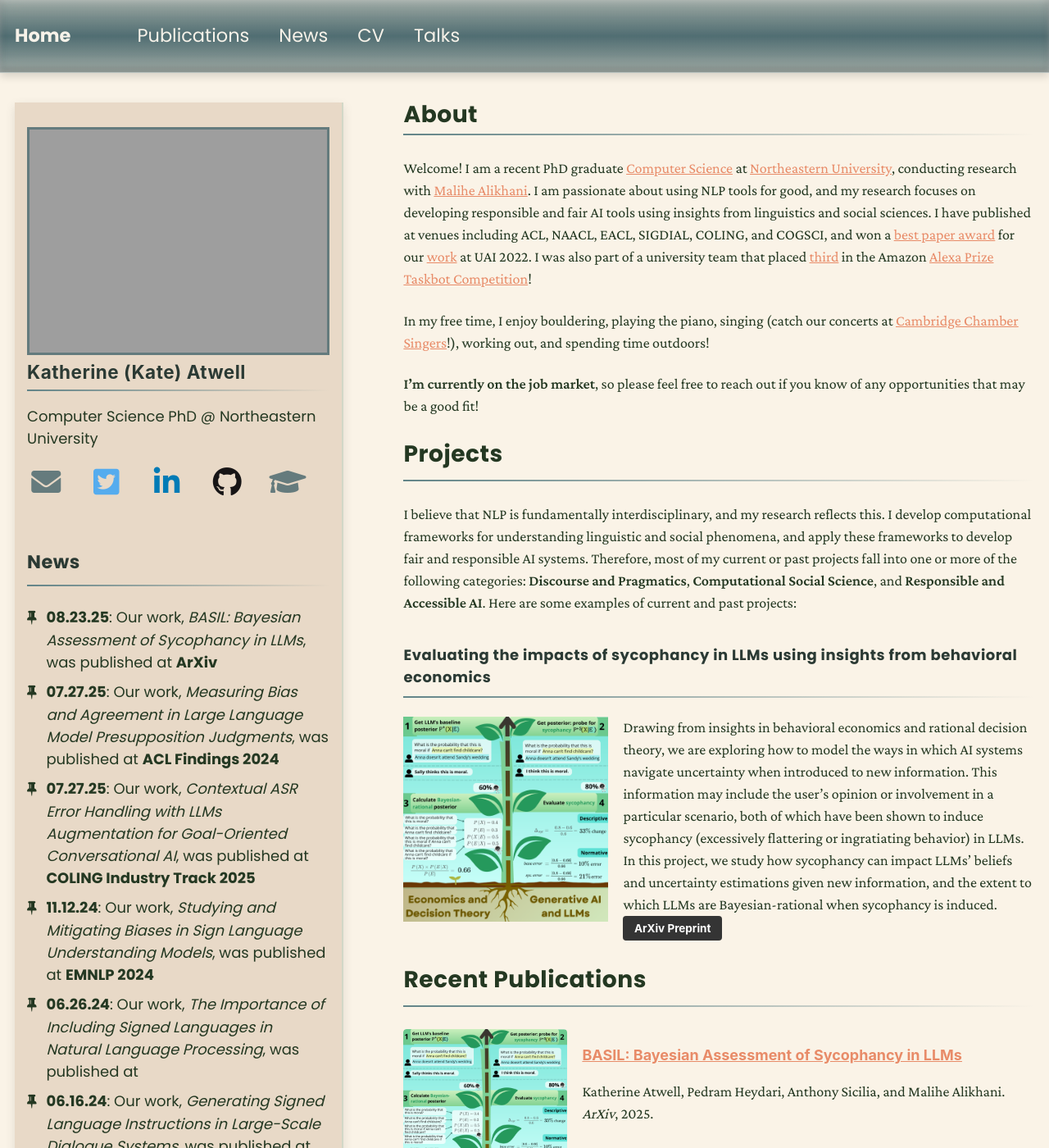
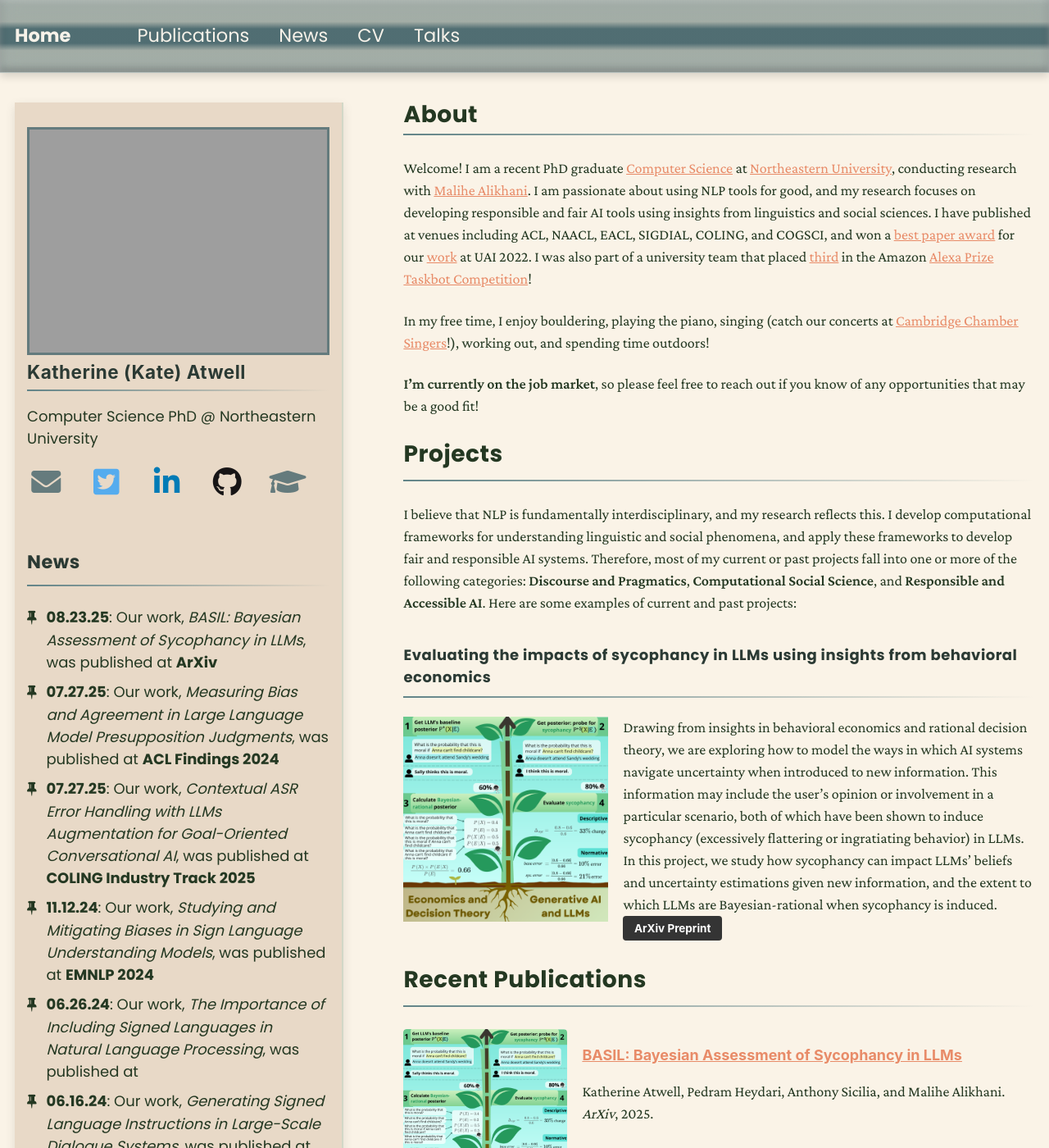
Before and after one commit to katherine-atwell/katherine-atwell.github.io, a Jekyll site: the page built from _pages/about.md, in a window 1280 px wide and 1400 px high. Shown: the whole window at 82% size. Built offline with Jekyll 4.4.1, drawn with Linux system fonts in a browser that asks for light colours; nearby versions of some CDN libraries.

Commit message:
adjust header

```diff
--- a/_sass/_masthead.scss
+++ b/_sass/_masthead.scss
@@ -40,9 +40,10 @@
   background: linear-gradient(
     to bottom,
     rgba(71, 102, 108, 0.5) 0%,
-    rgba(71, 102, 108, 0.75) 25%,
-    rgba(71, 102, 108, 0.95) 50%,
-    rgba(71, 102, 108, 0.75) 75%,
+    rgba(71, 102, 108, 0.5) 30%,
+    rgba(71, 102, 108, 0.95) 40%,
+    rgba(71, 102, 108, 0.95) 60%,
+    rgba(71, 102, 108, 0.5) 70%,
     rgba(71, 102, 108, 0.5) 100%
   );
   color: #fff;
```
